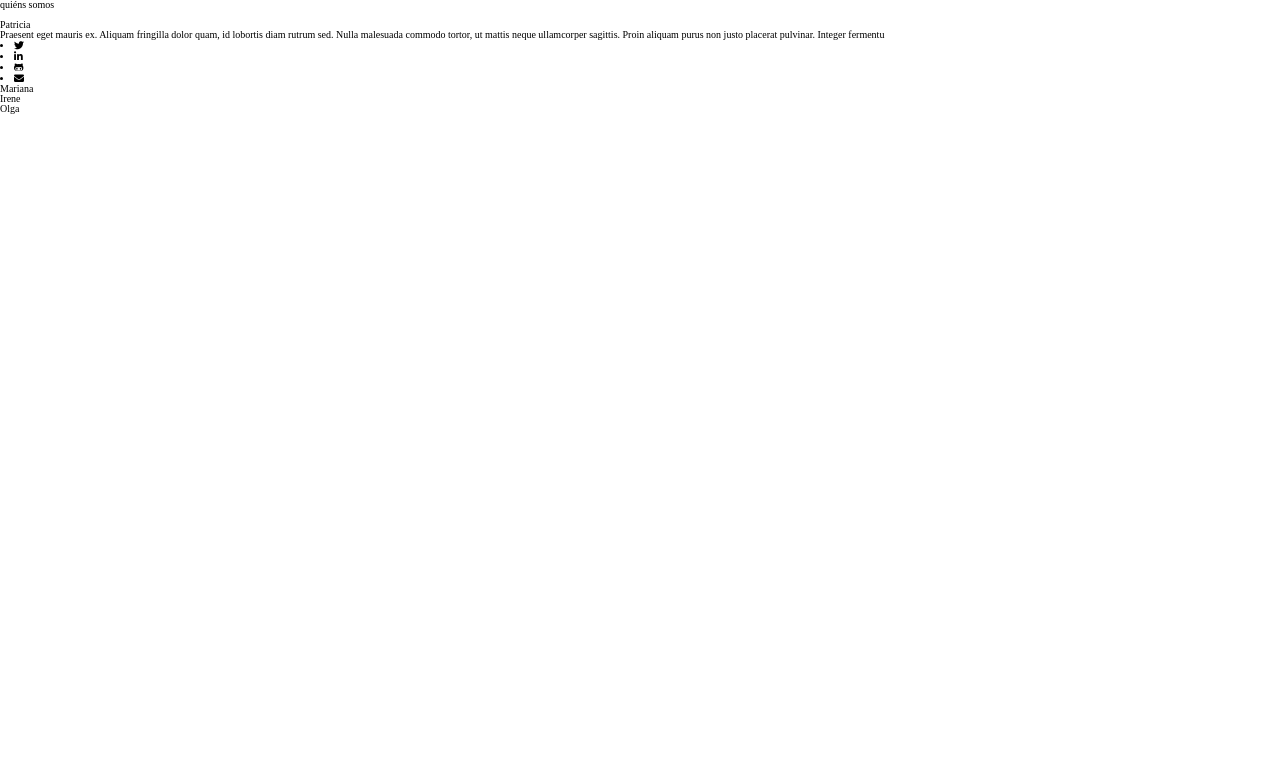
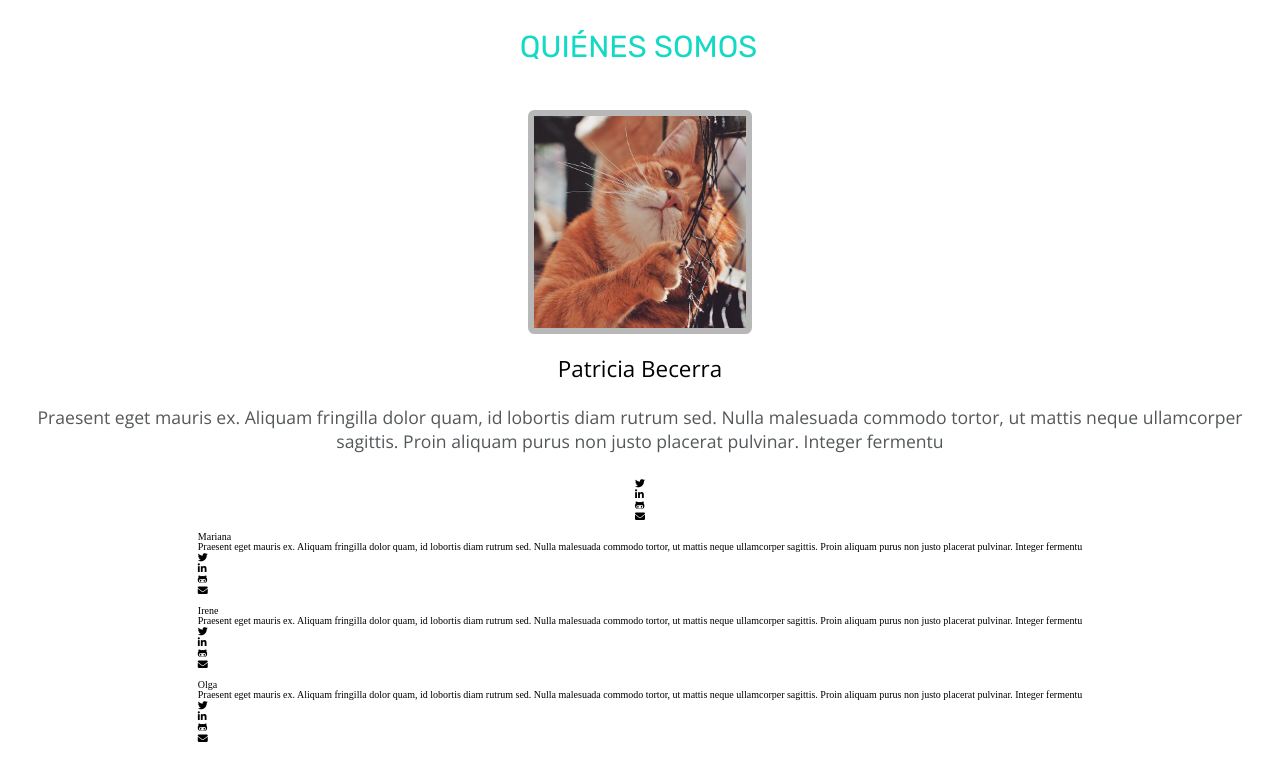
Before and after one commit to Adalab/project-promo-s-module-1-team-7, a plain HTML site: page index.html in a window 1280 px wide. Drawn offline with nearby package versions, Linux system fonts and the light colour scheme.

Commit message:
add styles css(titles,image,paragraph)

```diff
--- a/css/main.css
+++ b/css/main.css
@@ -11,5 +11,70 @@
 }
 
 * {
+    box-sizing: border-box;
+    margin: 0;
+    padding: 0;
     font-size: 62.5%;
 }
+
+
+.who-we-are-section {
+    width: auto;
+    display: flex;
+    flex-direction: column;
+    justify-content: space-evenly;
+    align-items: center;
+}
+
+.title-who {
+    display: flex;
+    flex-direction: row;
+    justify-content: center;
+    font-family: 'Rubik', sans-serif;
+    text-transform: uppercase;
+    color: var(--verde-claro);
+    font-size: 1.9rem;
+    margin:2rem 4.95rem 0 4.75rem;
+}
+
+.members-section {
+    display: flex;
+    flex-direction: column;
+    justify-content: space-evenly;
+    align-items: center;
+
+}
+
+.photo-container {
+    margin-top: 3rem;
+    display: flex;
+    flex-direction: column;
+    justify-content: space-evenly;
+    align-items: center;
+    height: 14rem;
+    width: 14rem;
+    border: var(--gris-claro) solid 0.4rem;
+    border-radius: 0.4rem;
+}
+
+
+.photo-member {
+    max-width: 100%;
+    max-height: 100%
+}
+
+.title-members {
+    margin-top: 1.5rem;
+    font-family: 'Open Sans', sans-serif;
+    font-size: 1.4rem;
+}
+
+.text-members {
+    font-family: 'Open Sans', sans-serif;
+    font-size: 1.1rem;
+    color:  var(--gris-oscuro);
+    text-align: center;
+    margin: 1.5rem;
+    line-height: 1.4;
+
+}
--- a/index.html
+++ b/index.html
@@ -27,37 +27,59 @@
           <article class="debilidades"></article>
         </article>
       </section>
+
       <section class="who-we-are-section">
-        <h2>quiéns somos</h2>
-        <article class="memebers-section">
-          <img>
-          <h3>Patricia</h3>
-          <p>Praesent eget mauris ex. Aliquam fringilla dolor quam, id lobortis diam rutrum sed. Nulla malesuada commodo tortor, ut mattis neque ullamcorper sagittis. Proin aliquam purus non justo placerat pulvinar. Integer fermentu
+
+          <h2 class="title-who">quiénes somos</h2>
+
+          <article class="members-section">
+              <div class="photo-container">
+                <img class="photo-member" src="./images/small.jpg" alt="foto de mi cara">
+              </div>
+              <h3 class="title-members">Patricia Becerra</h3>
+              <p class="text-members">Praesent eget mauris ex. Aliquam fringilla dolor quam, id lobortis diam rutrum sed. Nulla malesuada commodo tortor, ut mattis neque ullamcorper sagittis. Proin aliquam purus non justo placerat pulvinar. Integer fermentu</p>
+              <ul>
                 <li><a><i class="fa-brands fa-twitter"></i></a></li>
                 <li><a><i class="fa-brands fa-linkedin-in"></i></a></li>
                 <li><a><i class="fa-brands fa-github-alt"></i></a></li>
                 <li><a><i class="fa-solid fa-envelope"></i></a></li>
               </ul>
           </article>
+
           <article class="memebers-section">
+              <img src="" alt="">
               <h3>Mariana</h3>
-          <p></p>
+              <p>Praesent eget mauris ex. Aliquam fringilla dolor quam, id lobortis diam rutrum sed. Nulla malesuada commodo tortor, ut mattis neque ullamcorper sagittis. Proin aliquam purus non justo placerat pulvinar. Integer fermentu</p>
               <ul>
-            <li></li>
+                <li><a><i class="fa-brands fa-twitter"></i></a></li>
+                <li><a><i class="fa-brands fa-linkedin-in"></i></a></li>
+                <li><a><i class="fa-brands fa-github-alt"></i></a></li>
+                <li><a><i class="fa-solid fa-envelope"></i></a></li>
               </ul>
           </article>
+
           <article class="memebers-section">
+              <img src="" alt="">
               <h3>Irene</h3>
-          <p></p>
+              <p>Praesent eget mauris ex. Aliquam fringilla dolor quam, id lobortis diam rutrum sed. Nulla malesuada commodo tortor, ut mattis neque ullamcorper sagittis. Proin aliquam purus non justo placerat pulvinar. Integer fermentu</p>
               <ul>
-            <li></li>
+                <li><a><i class="fa-brands fa-twitter"></i></a></li>
+                <li><a><i class="fa-brands fa-linkedin-in"></i></a></li>
+                <li><a><i class="fa-brands fa-github-alt"></i></a></li>
+                <li><a><i class="fa-solid fa-envelope"></i></a></li>
               </ul>
           </article>
+
           <article class="memebers-section">
+                <img src="" alt="">
                 <h3>Olga</h3>
                 <p></p>
+                <p>Praesent eget mauris ex. Aliquam fringilla dolor quam, id lobortis diam rutrum sed. Nulla malesuada commodo tortor, ut mattis neque ullamcorper sagittis. Proin aliquam purus non justo placerat pulvinar. Integer fermentu</p>
                 <ul>
-            <li></li>
+                  <li><a><i class="fa-brands fa-twitter"></i></a></li>
+                  <li><a><i class="fa-brands fa-linkedin-in"></i></a></li>
+                  <li><a><i class="fa-brands fa-github-alt"></i></a></li>
+                  <li><a><i class="fa-solid fa-envelope"></i></a></li>
                 </ul>
           </article>
       </section>
```
Also changed, not shown: images/high.jpg (added), images/medium.jpg (added), images/small.jpg (added). Lines whose indentation alone changed are shown as unchanged.
